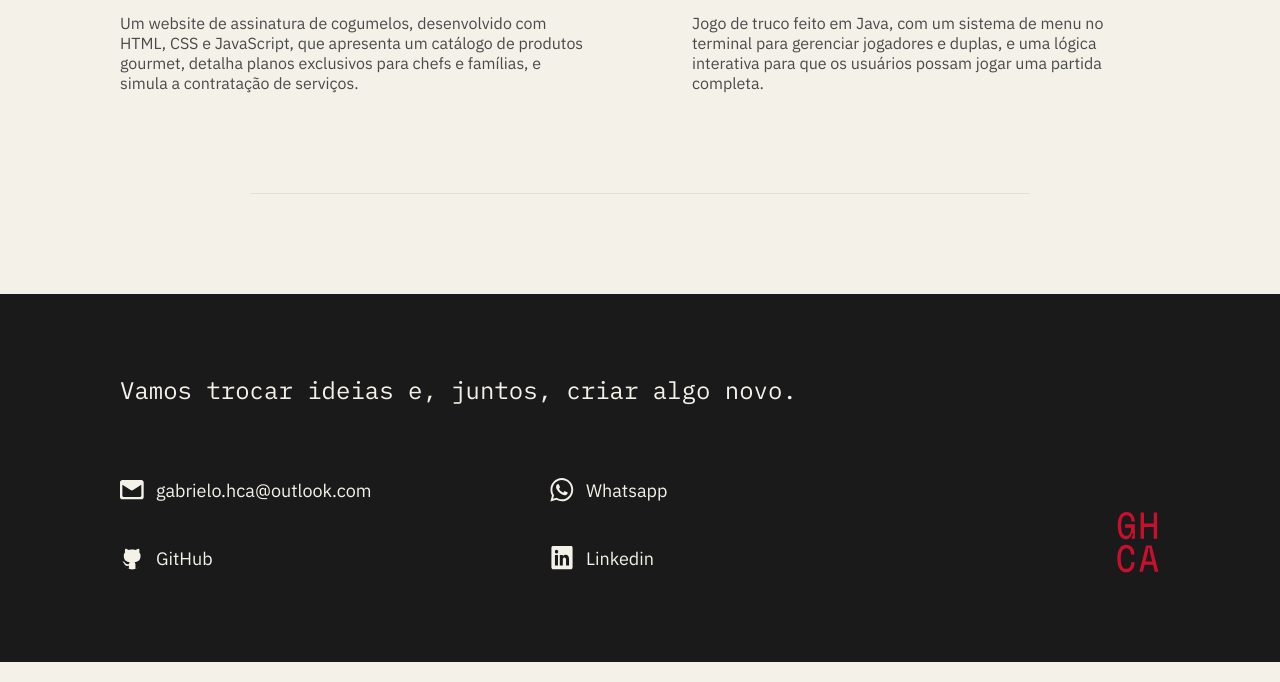
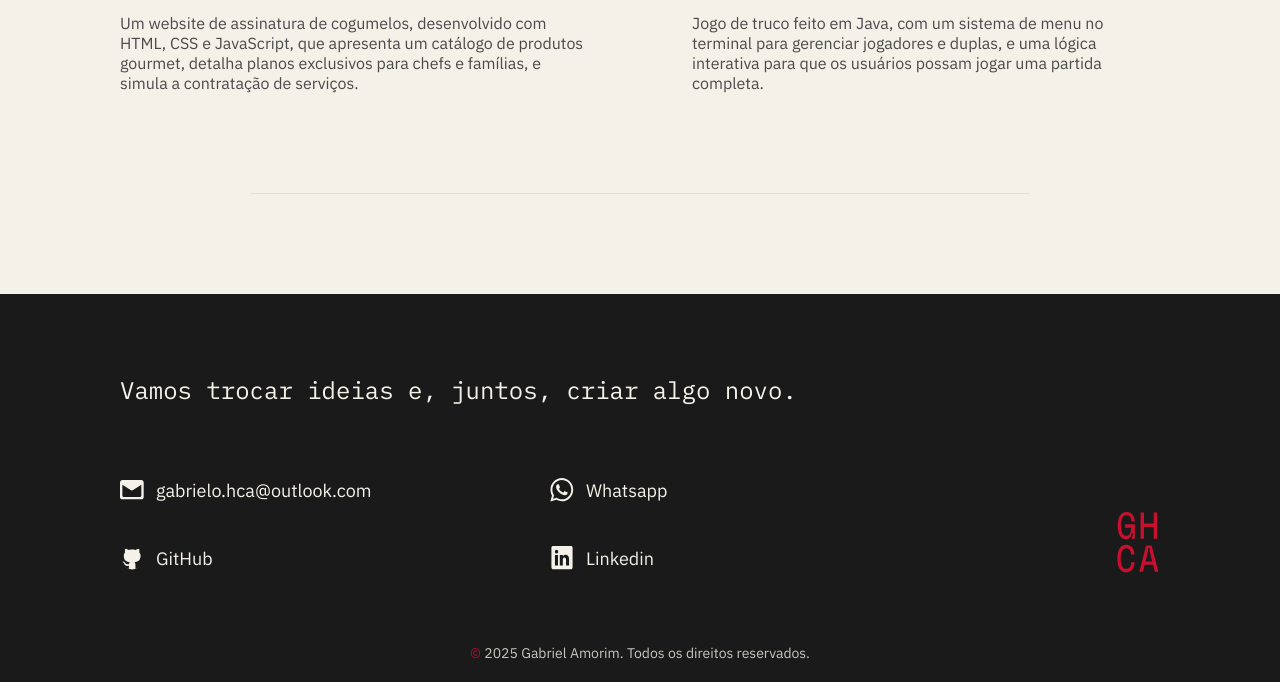
Before and after one commit to gabrielhca/gabrielhca.github.io, a plain HTML site: page index.html in a window 1280 px wide. Shown: the part 1358-2040 px from the top of the page. Drawn offline with Linux system fonts and the light colour scheme.

Commit message:
Adiciona copyright no rodapé e atualiza estilos

```diff
--- a/CSS/footer.css
+++ b/CSS/footer.css
@@ -5,7 +5,7 @@
 
 .footer-container {
   max-width: 1200px;
-  padding: 80px 120px;
+  padding: 80px 120px 20px 120px;
   margin: 0 auto;
   color: var(--footer-text);
   display: flex;
@@ -124,3 +124,19 @@
     padding: 20px 15px;
   }
 }
+
+.footer-copyright {
+  text-align: center;
+  padding: 40px 20px 20px 20px;
+  color: var(--footer-text);
+}
+
+.footer-copyright small {
+  font-size: 0.875rem;
+  opacity: 0.8;
+}
+
+.footer-copyright .highlight {
+  color: var(--accent-color);
+  opacity: 1;
+}
--- a/index.html
+++ b/index.html
@@ -5,7 +5,7 @@
   <meta charset="UTF-8">
   <meta name="viewport" content="width=device-width, initial-scale=1.0">
   <meta name="color-scheme" content="light">
-  <link rel="stylesheet" href="/CSS/style.min.css">
+  <link rel="stylesheet" href="./CSS/style.css">
   <title>Gabriel Amorim &mdash; Computação</title>
   <meta name="description" content="Estudante de Ciência da Computação, localizado em Uberlândia, MG, Brasil.">
   <link rel="preconnect" href="https://fonts.googleapis.com">
@@ -227,9 +227,10 @@
           </div>
       </div>
     </div>
+    <div class="footer-copyright">
+      <small><span class="highlight">©</span> 2025 Gabriel Amorim. Todos os direitos reservados.</small>
+    </div>
   </footer>
-
-  </div>
   <script src="./js/plugins/simple-anime.js"></script>
   <script src="./js/script.js"></script>
   <script src="./js/language.js"></script>
```
Also changed, not shown: index-en.html (+4 -1 lines).
